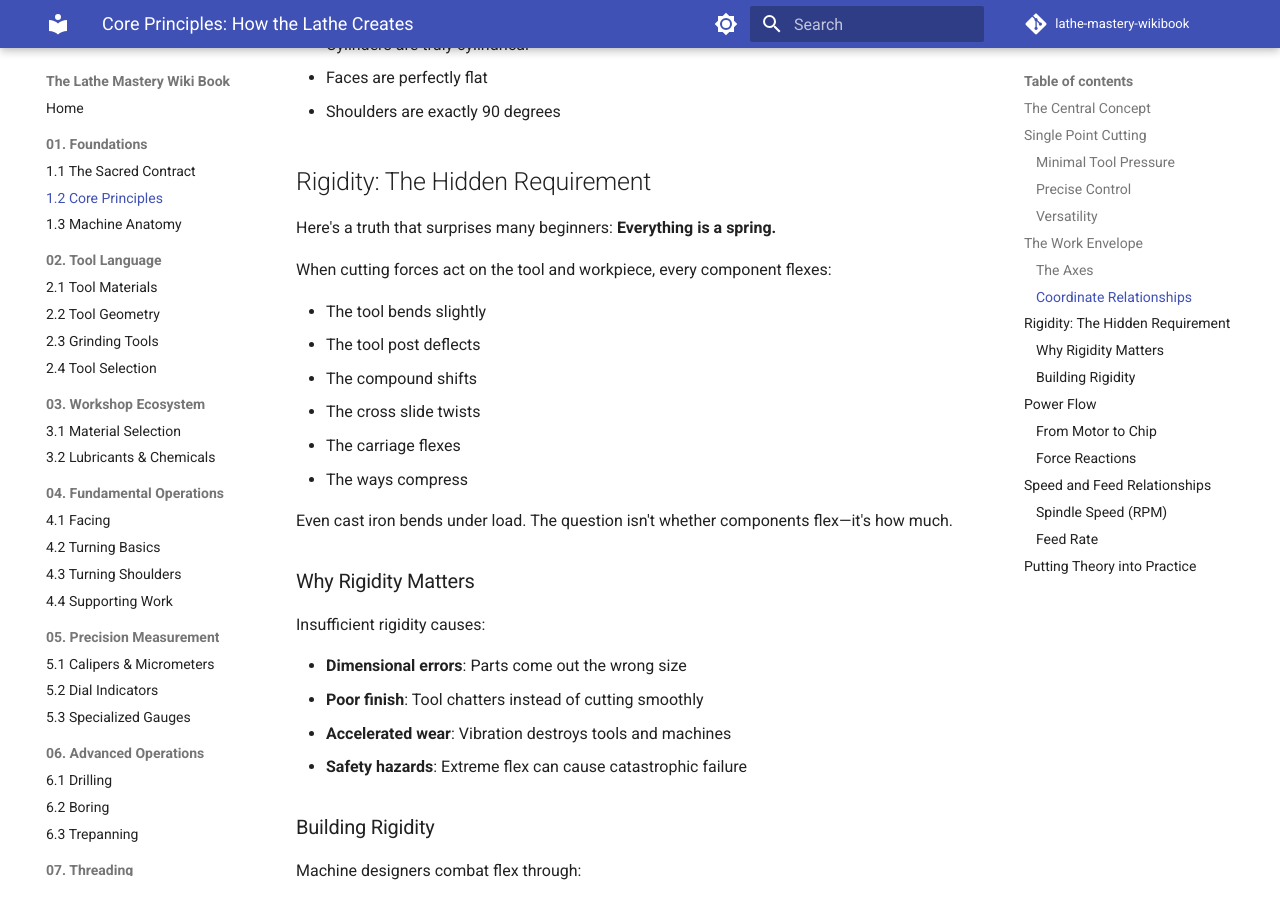
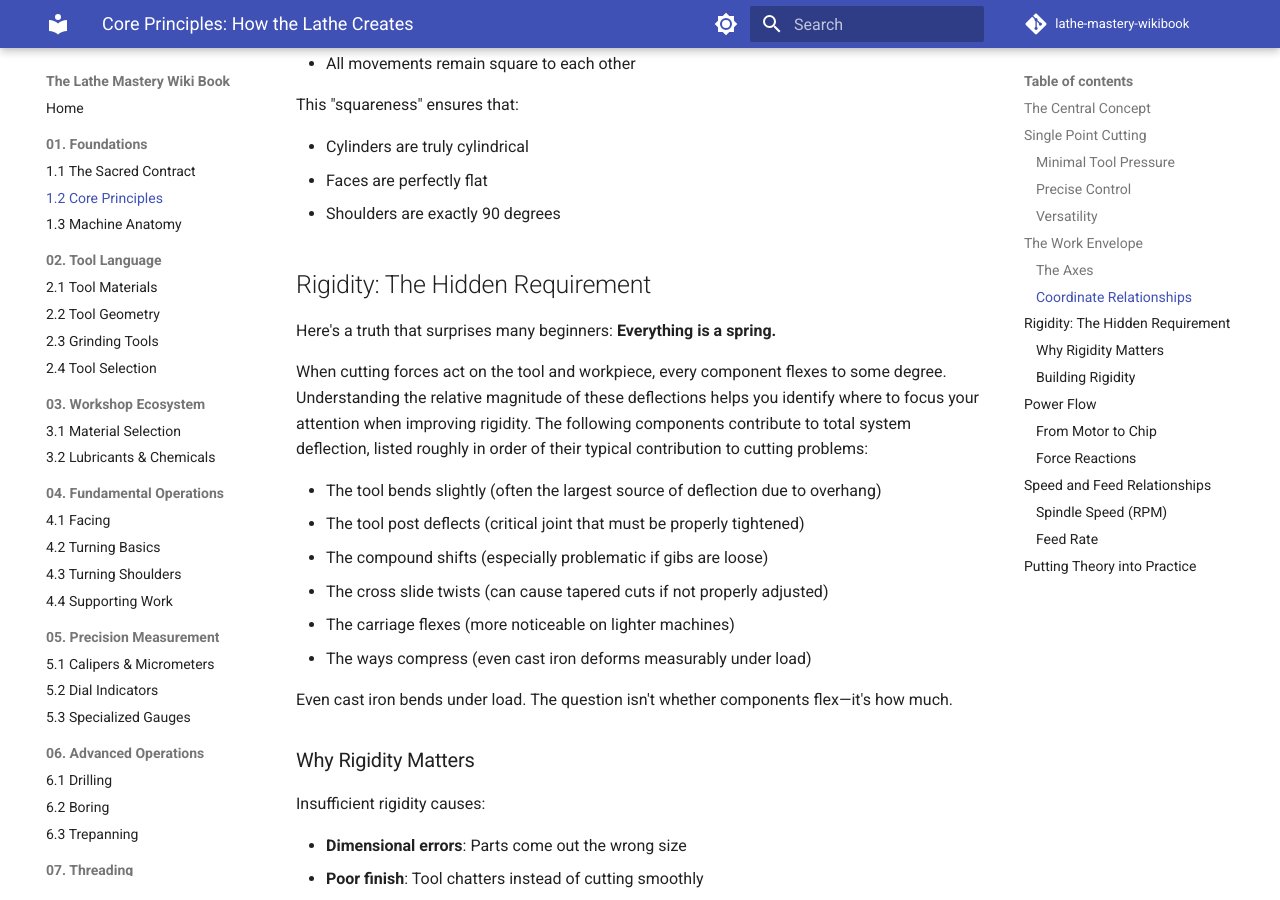
Before and after one commit to JoNilsson/lathe-mastery-wikibook, an MkDocs documentation site: the page built from docs/01-foundations/02-core-principles.md, in a window 1280 px wide and 900 px high, scrolled down 2120 px. Built offline with MkDocs 1.6.1 and Material for MkDocs 9.7.7, drawn with Linux system fonts in a browser that asks for light colours; comment, search, counter and statistics services are not loaded; some of the changed text lies outside the part shown.

Commit message:
expanding upon core principles sections
- added descriptive headings to give the reader better context
  - corrcted a few grammer issues

```diff
--- a/docs/01-foundations/02-core-principles.md
+++ b/docs/01-foundations/02-core-principles.md
@@ -20,7 +20,12 @@ A lathe operates on a beautifully simple principle:
 the workpiece rotates while the cutting tool remains stationary.
 This total reversal of typical cutting dynamics creates unique advantages.
 
-By spinning the material instead of the tool, we achieve:
+By spinning the material instead of the tool, we achieve several fundamental
+advantages that make precision machining possible. This reversal transforms
+the cutting dynamics in ways that benefit both the machinist and the finished
+product. The spinning workpiece distributes cutting forces evenly, while the
+stationary tool provides the stability needed for accurate control. These
+combined effects produce:
 
 - Consistent cutting speeds across the entire surface
 - Minimal tool movement for maximum control
@@ -94,14 +99,19 @@ This "squareness" ensures that:
 Here's a truth that surprises many beginners:
 **Everything is a spring.**
 
-When cutting forces act on the tool and workpiece, every component flexes:
+When cutting forces act on the tool and workpiece, every component flexes to
+some degree. Understanding the relative magnitude of these deflections helps
+you identify where to focus your attention when improving rigidity. The
+following components contribute to total system deflection, listed roughly in
+order of their typical contribution to cutting problems:
 
-- The tool bends slightly
-- The tool post deflects
-- The compound shifts
-- The cross slide twists
-- The carriage flexes
-- The ways compress
+- The tool bends slightly (often the largest source of deflection due to
+  overhang)
+- The tool post deflects (critical joint that must be properly tightened)
+- The compound shifts (especially problematic if gibs are loose)
+- The cross slide twists (can cause tapered cuts if not properly adjusted)
+- The carriage flexes (more noticeable on lighter machines)
+- The ways compress (even cast iron deforms measurably under load)
 
 Even cast iron bends under load.
 The question isn't whether components flex—it's how much.
@@ -194,6 +204,18 @@ Watch how tool pressure affects deflection.
 Feel how different speeds change cutting action.
 Notice the relationship between rigidity and finish quality.
 
+To truly internalize these principles, establish a deliberate practice
+routine that connects theory to physical experience. Each cutting session
+becomes an opportunity to observe and understand the fundamental mechanics at
+work. Consider these focused exercises that will deepen your understanding:
+
+- Make identical cuts at different speeds while keeping notes on finish quality
+- Intentionally extend tool overhang to observe deflection effects
+- Compare cuts made with sharp versus dull tools to understand force
+  relationships
+- Practice feeling the difference between proper and excessive feed rates
+- Document how different materials respond to identical cutting parameters
+
 Theory guides practice.
 Practice illuminates theory.
 Together, they build mastery.
```
